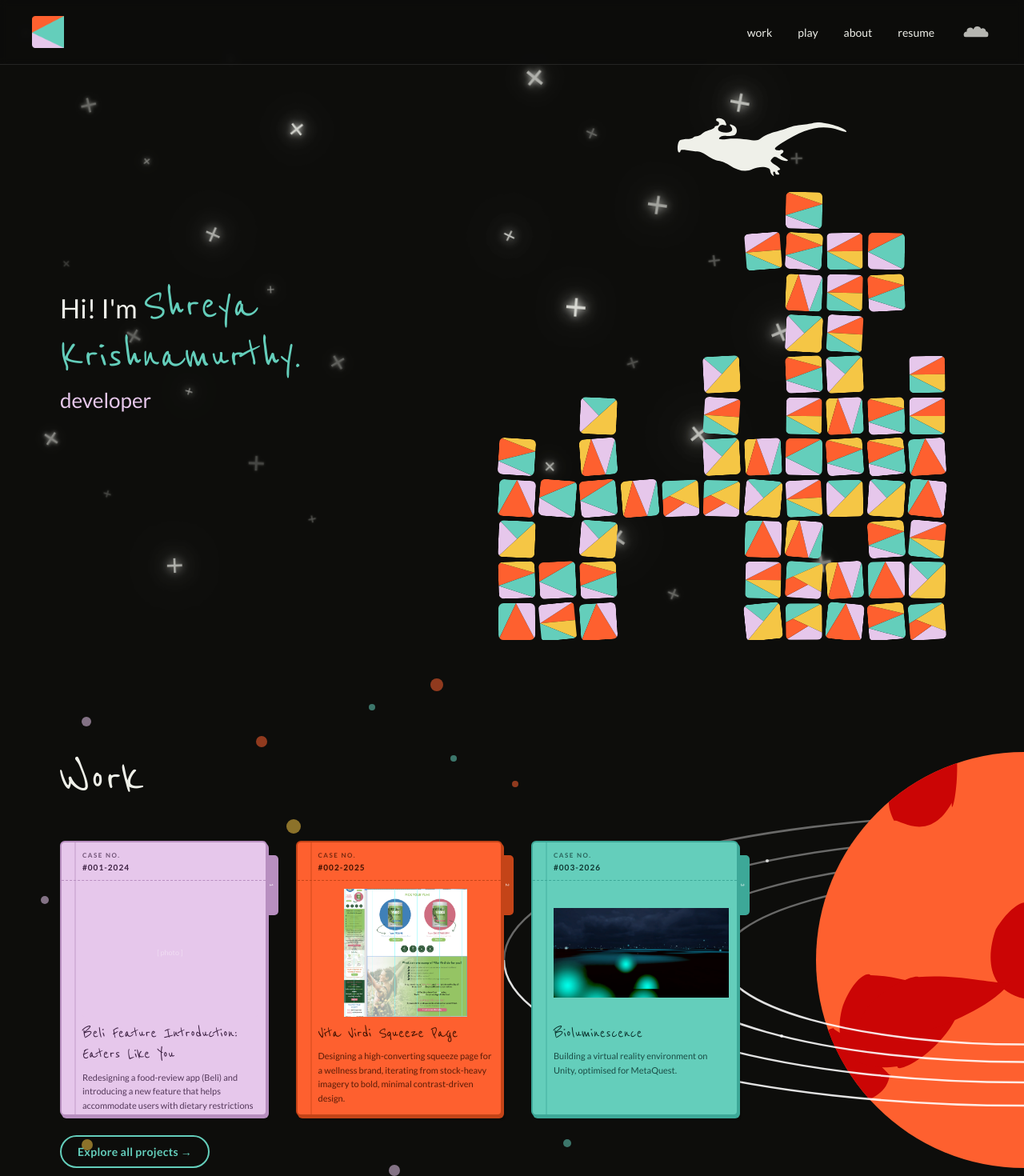
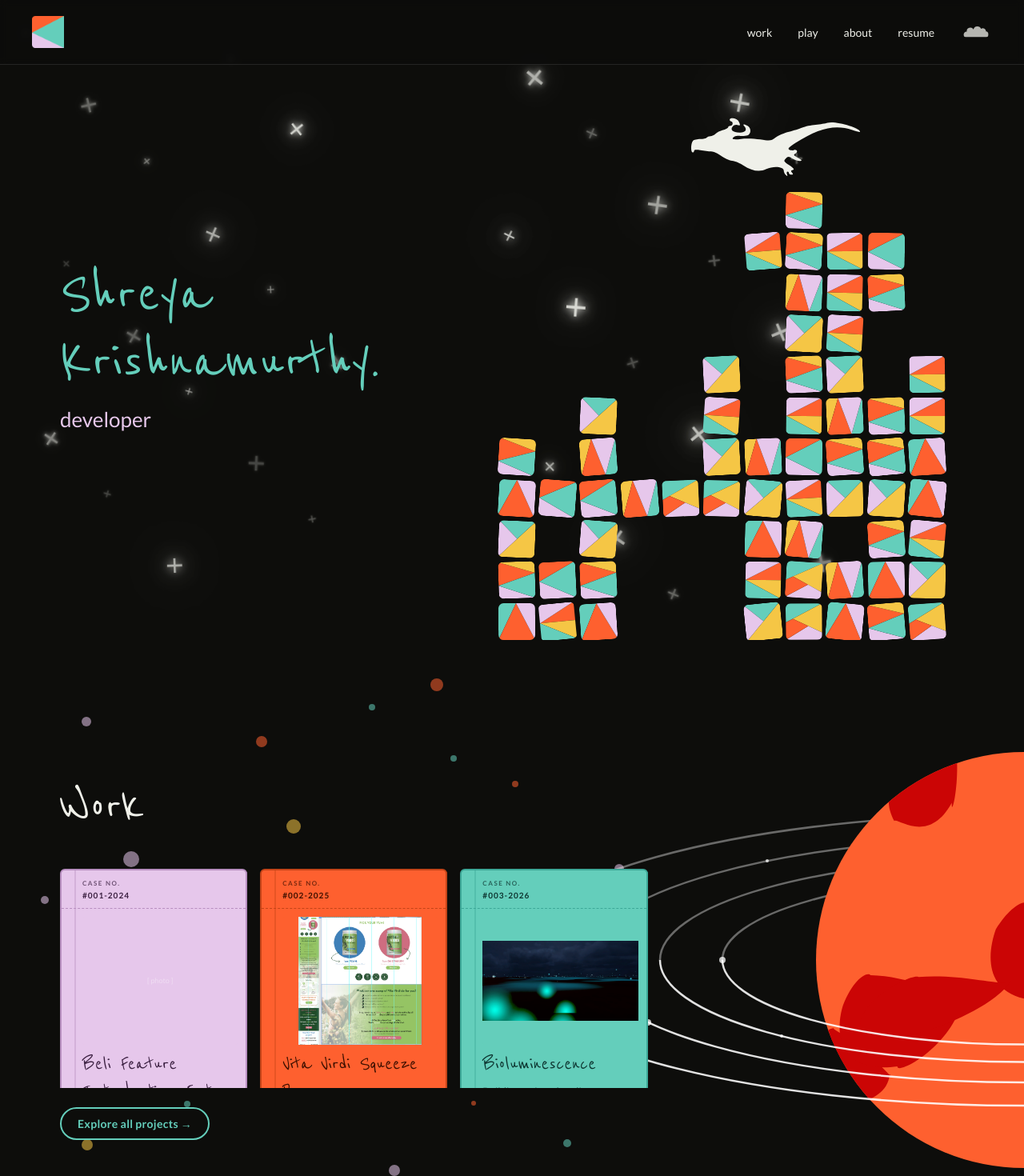
Before and after one commit to shreyk345/portfolio, a Next.js app: page / in a window 1280 px wide. Shown: the top 1470 px of the page at 80% size. Built offline with nearby package versions, Linux system fonts and the light colour scheme.

Commit message:
Layout Fixes

```diff
--- a/components/CaseFileCard.jsx
+++ b/components/CaseFileCard.jsx
@@ -63,8 +63,8 @@ export default function CaseFileCard({ title, description, thumbnail, slug, inde
 
             {/* Title + description */}
             <div style={{ padding:'0 10px 14px 26px' }}>
-              <h3 style={{ fontFamily:'"Reenie Beanie", cursive', fontSize:22, color:fc.text, marginBottom:6, lineHeight:1.2 }}>{title}</h3>
-              <p style={{ fontFamily:'Lato, sans-serif', fontSize:11, color:fc.text, lineHeight:1.6, opacity:0.85 }}>{description}</p>
+              <h3 style={{ fontFamily:'"Reenie Beanie", cursive', fontSize:28, color:fc.text, marginBottom:6, lineHeight:1.2 }}>{title}</h3>
+              <p style={{ fontFamily:'Lato, sans-serif', fontSize:13, color:fc.text, lineHeight:1.6, opacity:0.85 }}>{description}</p>
             </div>
           </div>
 
--- a/content/case-studies/beli-eaters-like-you.md
+++ b/content/case-studies/beli-eaters-like-you.md
@@ -1,7 +1,7 @@
 ---
 title: "Beli Feature Introduction: Eaters Like You"
 date: "2025-07-01"
-tags: ["UX Research", "UX Resdesign", "Social Impact"]
+tags: ["UX Research", "UX Redesign", "Social Impact"]
 # thumbnail: "/projects/vita-virdi/vita_virdi_thumb.png"
 description: "Redesigning a food-review app (Beli) and introducing a new feature that helps accommodate users with dietary restrictions better."
 featured: false
--- a/pages/case-studies/[slug].js
+++ b/pages/case-studies/[slug].js
@@ -130,7 +130,7 @@ export default function CaseStudyPage({ caseStudy }) {
     )
   }
 
-  const accentColor = ACCENT[caseStudy.tags.length % ACCENT.length]
+  const accentColor = ACCENT[caseStudy.slug.charCodeAt(0) % ACCENT.length]
 
   return (
     <>
--- a/pages/index.js
+++ b/pages/index.js
@@ -78,38 +78,49 @@ export default function Home({ featuredCaseStudies, playImages }) {
           >
             <EnvironmentLayer />
 
-            {/* Hero text — left-aligned */}
+            {/* Hero text — centered */}
             <div style={{
-              flex:     '1 1 300px',
-              position: 'relative',
-              zIndex:   2,
+              flex:      '1 1 300px',
+              position:  'relative',
+              zIndex:    2,
+              display:   'flex',
+              flexDirection: 'column',
+              alignItems: 'flex-start',
             }}>
+              <style>{`
+                @keyframes writeon {
+                  from { clip-path: inset(0 100% 0 0); }
+                  to   { clip-path: inset(0 0% 0 0); }
+                }
+                .writeon {
+                  display: inline-block;
+                  animation: writeon 1.4s cubic-bezier(0.4, 0, 0.2, 1) both;
+                }
+                .writeon-delay {
+                  display: inline-block;
+                  animation: writeon 1.2s cubic-bezier(0.4, 0, 0.2, 1) 0.3s both;
+                }
+              `}</style>
               <h1 style={{ marginBottom: 0 }}>
-                {/* "Hi! I'm Shreya" on one line */}
-                <div style={{ whiteSpace: 'nowrap', lineHeight: 1.1 }}>
-                  <span style={{
-                    fontFamily: 'Lato, sans-serif',
-                    fontSize:   'clamp(20px, 2.6vw, 38px)',
-                    fontWeight: 400,
-                    color:      'var(--text)',
-                  }}>Hi! I'm </span>
-                  <span style={{
+                <div style={{ lineHeight: 1.05 }}>
+                  <span className="writeon" style={{
                     fontFamily: '"Reenie Beanie", cursive',
-                    fontSize:   'clamp(45px, 4.9vw, 70px)',
+                    fontSize:   'clamp(58px, 6.5vw, 90px)',
                     color:      '#64CEBB',
+                    display:    'block',
                   }}>Shreya</span>
                 </div>
-                {/* "Krishnamurthy." on second line, tight */}
-                <div style={{ lineHeight: 0.9 }}>
-                  <span style={{
+                <div style={{ lineHeight: 0.95 }}>
+                  <span className="writeon-delay" style={{
                     fontFamily: '"Reenie Beanie", cursive',
-                    fontSize:   'clamp(45px, 4.9vw, 70px)',
+                    fontSize:   'clamp(58px, 6.5vw, 90px)',
                     color:      '#64CEBB',
+                    display:    'block',
                   }}>Krishnamurthy.</span>
                 </div>
               </h1>
-              {/* Typewriter — minimal gap */}
-              <div style={{ marginTop: 4 }}>
+              {/* Typewriter */}
+              <div style={{ marginTop: 10 }}>
                 <Typewriter />
               </div>
             </div>
@@ -164,9 +175,9 @@ export default function Home({ featuredCaseStudies, playImages }) {
 
           <h2 style={{ ...HEADING_STYLE, position:'relative', zIndex:2 }}>Work</h2>
 
-          <div style={{ display:'flex', gap:36, position:'relative', zIndex:2, alignItems:'flex-start', width:'75%' }}>
+          <div style={{ display:'flex', gap:16, position:'relative', zIndex:2, alignItems:'flex-start', width:'65%' }}>
             {featuredCaseStudies.map((cs, i) => (
-              <div key={cs.slug} style={{ flex:'1 1 0', minWidth:0 }}>
+              <div key={cs.slug} style={{ flex:'1 1 0', minWidth:0, maxWidth:'calc((65vw - 32px) / 3)', maxHeight:300, overflow:'hidden' }}>
                 <CaseFileCard {...cs} index={i} fullWidth />
               </div>
             ))}
--- a/styles/globals.css
+++ b/styles/globals.css
@@ -187,16 +187,17 @@ body {
 .case-study-body h2,
 .case-study-body h3,
 .case-study-body h4 {
-  font-family: 'Reenie Beanie', cursive;
-  line-height: 1.1;
+  font-family: 'Lato', sans-serif;
+  font-weight: 700;
+  line-height: 1.2;
   margin-top: 2.2em;
   margin-bottom: 0.6em;
-  color: var(--text);
+  color: #FE602F;
 }
-.case-study-body h1 { font-size: 3rem; }
-.case-study-body h2 { font-size: 2.4rem; }
-.case-study-body h3 { font-size: 2rem; }
-.case-study-body h4 { font-size: 1.6rem; }
+.case-study-body h1 { font-size: 2rem; }
+.case-study-body h2 { font-size: 1.6rem; }
+.case-study-body h3 { font-size: 1.3rem; }
+.case-study-body h4 { font-size: 1.1rem; }
 
 .case-study-body p  { margin-bottom: 1.4em; }
 
```
